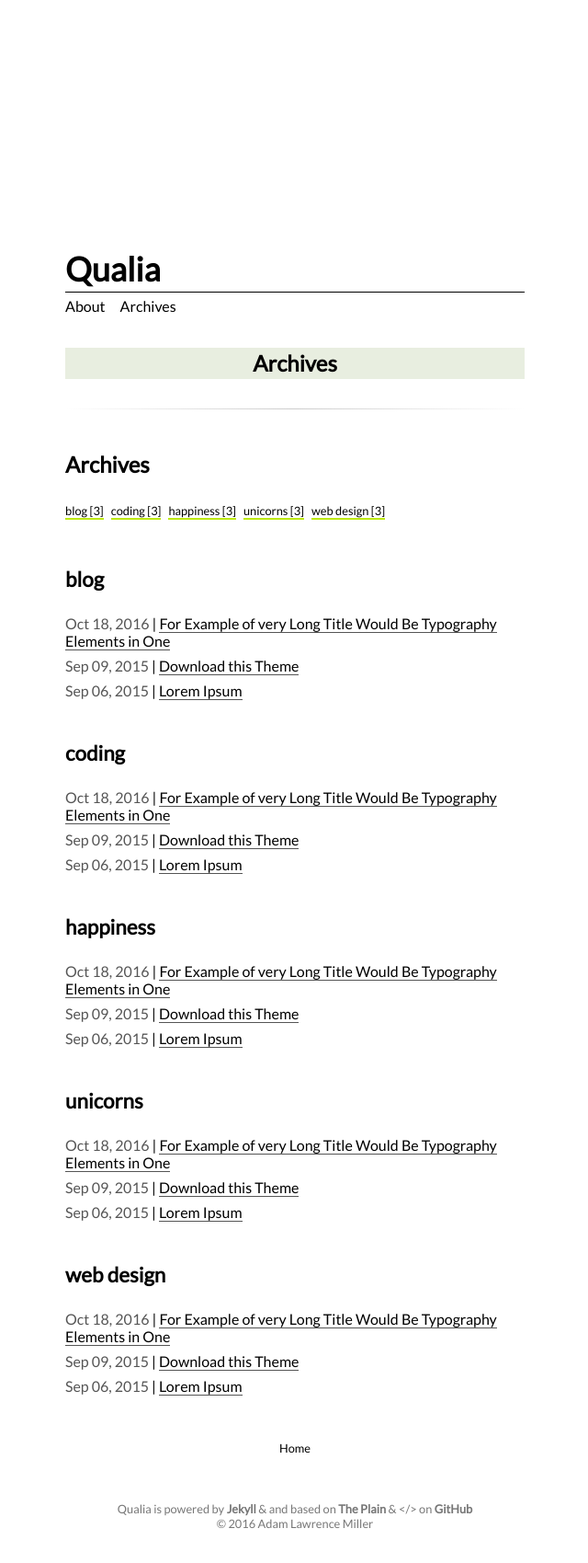
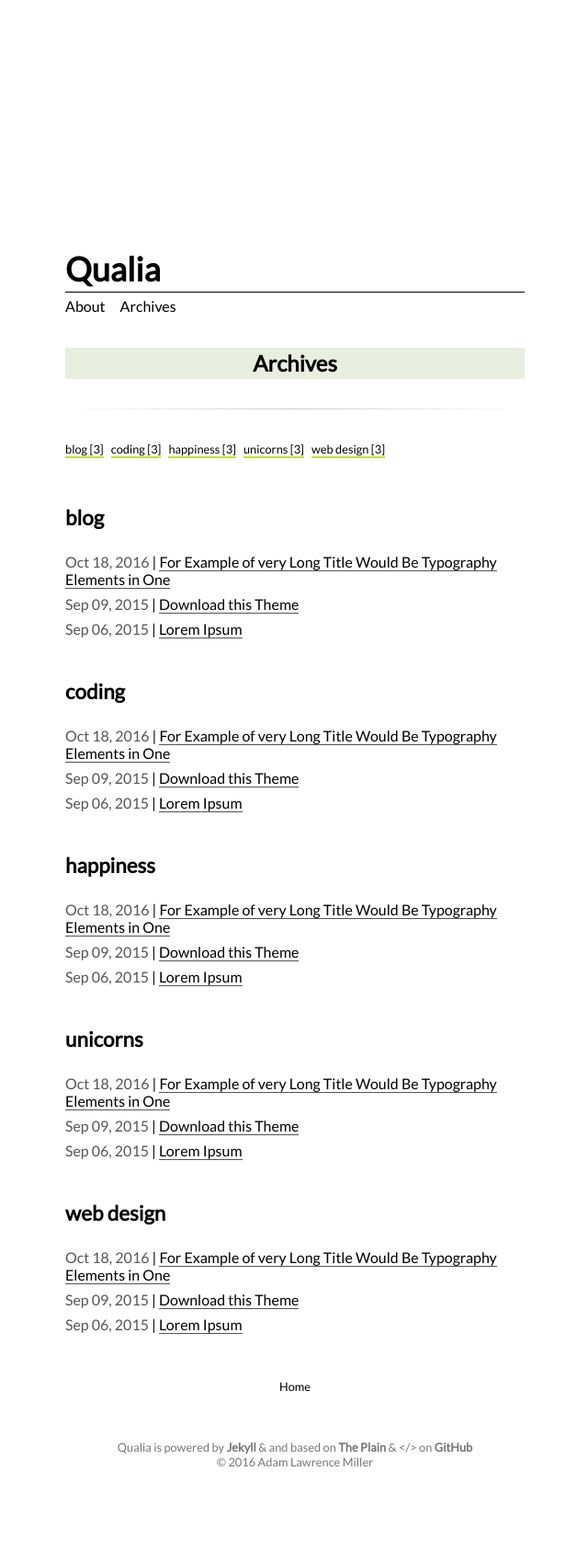
Before and after one commit to qqualia/qqualia.github.io, a Jekyll site: the page built from tags/index.html, in a window 1280 px wide. Shown: the whole page at 92% size, without its empty margins (319-959 px from the left). Built offline with Jekyll 4.4.1, drawn with Linux system fonts in a browser that asks for light colours; after the commit the page ends 1632 px from its top, so only the background shows below that.

Commit message:
archives fixes

```diff
--- a/_includes/header.html
+++ b/_includes/header.html
@@ -9,12 +9,9 @@
 		{% assign prompt = 'Back to Home' %}
 	{% endif %}
 
-	<a href="{{ link | prepend: site.baseurl }}" id="top">
+ 	<a href="{{ link | prepend: site.baseurl }}" id="top">
         <h1>Qualia</h1>
 	</a>
-	<span class="logo-prompt">{{ prompt }}</span>
-
-
 
 </aside>
       <nav>
--- a/tags/index.html
+++ b/tags/index.html
@@ -2,13 +2,11 @@
 layout: page
 title: "Archives"
 ---
-
 <main role="main" class="cf">
 <article class="archive">
  <article role="article">
         <header>
-            <h2 id="top">{{page.title}}</h2>
-             <ul class="tag-cloud">
+                  <ul class="tag-cloud">
                  {% capture siteTags %}{% for tag in site.tags %}{{tag | first}}{% unless forloop.last %},{% endunless %}{% endfor %}{% endcapture %}
                  {% assign sortedTags=siteTags | split:',' | sort %}
                  {% for tag in sortedTags %}
```
